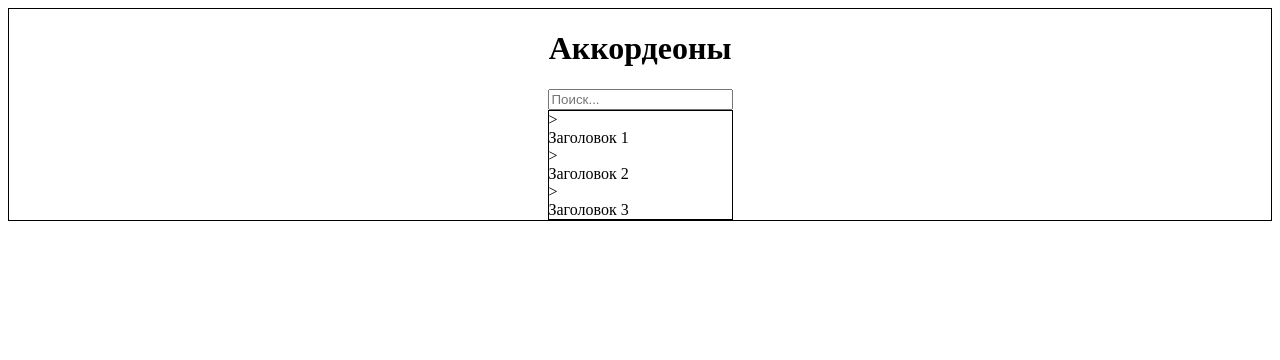
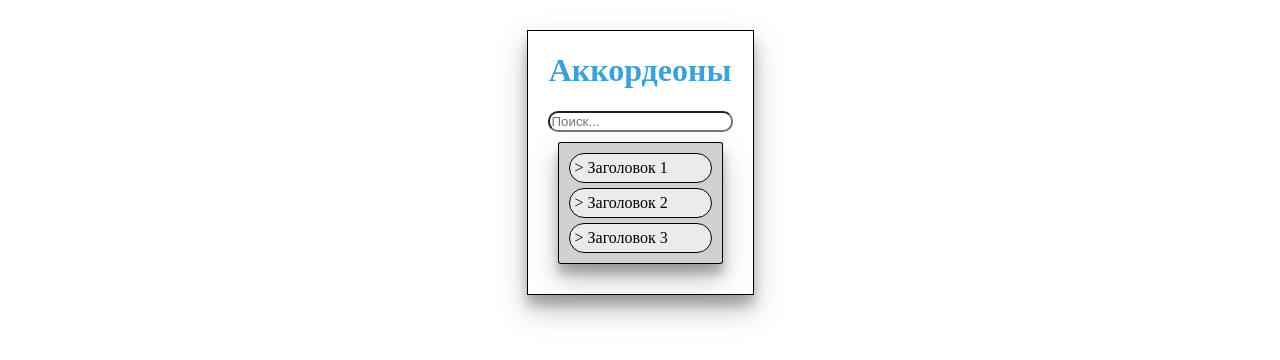
Before and after one commit to G00syara/accordionWebbee, a React (Create React App) app in the folder accordion/: page / in a window 1280 px wide. Shown: the top 360 px of the page. Built offline with nearby package versions, Linux system fonts and the light colour scheme.

Commit message:
5 commit finish commit

```diff
--- a/accordion/package.json
+++ b/accordion/package.json
@@ -9,6 +9,7 @@
     "react": "^18.2.0",
     "react-dom": "^18.2.0",
     "react-scripts": "5.0.1",
+    "styled-components": "^6.0.4",
     "typescript": "^4.9.5",
     "web-vitals": "^2.1.4"
   },
--- a/accordion/public/index.html
+++ b/accordion/public/index.html
@@ -1,14 +1,11 @@
-<!DOCTYPE html>
+<!doctype html>
 <html lang="en">
   <head>
     <meta charset="utf-8" />
     <link rel="icon" href="%PUBLIC_URL%/favicon.ico" />
     <meta name="viewport" content="width=device-width, initial-scale=1" />
     <meta name="theme-color" content="#000000" />
-    <meta
-      name="description"
-      content="Web site created using create-react-app"
-    />
+    <meta name="description" content="Web site created using create-react-app" />
     <link rel="apple-touch-icon" href="%PUBLIC_URL%/logo192.png" />
     <!--
       manifest.json provides metadata used when your web app is installed on a
--- a/accordion/src/App.tsx
+++ b/accordion/src/App.tsx
@@ -1,14 +1,43 @@
 import React from 'react';
+import styled from 'styled-components';
 import AccordionForm from './components/AccordionForm/AccordionForm';
 import AccordionData from './components/model/AccordionData';
-import './css/App.css';
+
+const Wrapper = styled.div`
+  margin-top: 30px;
+  height: 100%;
+  display: grid;
+  justify-content: center;
+  align-content: center;
+`;
+
+const AppContainer = styled.div`
+  display: flex;
+  flex-direction: column;
+  box-shadow: 0 0 0 #3c93d5;
+  padding: 0 20px 20px 20px;
+  border: 1px solid black;
+  box-shadow:
+    0 14px 28px rgba(0, 0, 0, 0.25),
+    0 10px 10px rgba(0, 0, 0, 0.22);
+`;
+
+const H1 = styled.h1`
+  font-family: 'Righteous', cursive;
+  color: #3ca1d9;
+
+  display: flex;
+  justify-content: center;
+`;
 
 const App: React.FC = () => {
   return (
-    <div className="wrapper">
-      <h1 className="wrapper_h1"> Аккордеоны </h1>
-      <AccordionForm data={AccordionData} />
-    </div>
+    <Wrapper>
+      <AppContainer>
+        <H1> Аккордеоны </H1>
+        <AccordionForm data={AccordionData} />
+      </AppContainer>
+    </Wrapper>
   );
 };
 
--- a/accordion/src/components/AccordionForm/AccordionForm.css
+++ /dev/null
@@ -1,3 +0,0 @@
-.accordion {
-  border: 1px solid black;
-}
--- a/accordion/src/components/AccordionForm/AccordionForm.tsx
+++ b/accordion/src/components/AccordionForm/AccordionForm.tsx
@@ -1,7 +1,28 @@
 import React, { useCallback, useState, useMemo } from 'react';
 import { AccordionType } from '../../Types';
 import AccordionItem from '../AccordionItem/AccordionItem';
-import './AccordionForm.css';
+import styled from 'styled-components';
+
+const AccordionDiv = styled.div`
+  border: 1px solid black;
+  border-radius:2%;
+  padding: 5px;
+  background-color: #d1d1d1;
+  margin: 10px;
+  box-shadow:
+  0 14px 28px rgba(0, 0, 0, 0.25),
+  0 10px 10px rgba(0, 0, 0, 0.22);
+}
+`;
+
+const Input = styled.input`
+color: #2b2b2b;
+border-radius:10px;
+  &:focus {
+    background-color: #c8c8c8;
+  }
+}
+`;
 
 interface AccordionFormProps {
   data: AccordionType[];
@@ -11,7 +32,8 @@ const AccordionForm: React.FC<AccordionFormProps> = ({ data }) => {
   const [accordionTree, setAccordionTree] = useState(data);
   const [accordionSearch, setAccordionSearch] = useState<string>('');
 
-  const handleSwitcher = (id: AccordionType['id']) => {
+  const handleSwitcher = useCallback(
+    (id: AccordionType['id']) => {
       setAccordionTree((accordions) => {
         return accordions.map((accordion) => {
           if (accordion.id === id) {
@@ -23,9 +45,12 @@ const AccordionForm: React.FC<AccordionFormProps> = ({ data }) => {
           return accordion;
         });
       });
-  };
+    },
+    [accordionTree],
+  );
 
-  const childrenSwitcher = (children: AccordionType['children'], id: AccordionType['id']): AccordionType[] => {
+  const childrenSwitcher = useCallback(
+    (children: AccordionType['children'], id: AccordionType['id']): AccordionType[] => {
       return children.map((accordion) => {
         if (accordion.id === id) {
           return { ...accordion, open: !accordion.open };
@@ -34,9 +59,12 @@ const AccordionForm: React.FC<AccordionFormProps> = ({ data }) => {
         }
         return accordion;
       });
-  };
+    },
+    [accordionTree],
+  );
 
-  const handleSearch = (data: AccordionType[], search: string): AccordionType[] => {
+  const handleSearch = useCallback(
+    (data: AccordionType[], search: string): AccordionType[] => {
       return data.map((accordion) => {
         const childrenAccordion = handleSearch(accordion.children, search);
         const isOpen =
@@ -48,29 +76,34 @@ const AccordionForm: React.FC<AccordionFormProps> = ({ data }) => {
           children: childrenAccordion,
         };
       });
-  };
+    },
+    [accordionTree],
+  );
 
-  const handleSearching = (e: React.ChangeEvent<HTMLInputElement>) => {
+  const handleSearching = useCallback(
+    (e: React.ChangeEvent<HTMLInputElement>) => {
       setAccordionSearch(e.target.value);
       if (e.target.value == '') {
         return setAccordionTree(data);
       } else {
         return setAccordionTree(handleSearch(accordionTree, e.target.value));
       }
-  };
+    },
+    [accordionTree],
+  );
 
   return (
     <>
-      <input
+      <Input
         type="text"
         placeholder="Поиск..."
         value={accordionSearch}
         onChange={handleSearching}
         className="simple_input"
       />
-      <div className="accordion">
+      <AccordionDiv>
         <AccordionItem data={accordionTree} handleSwitcher={handleSwitcher} />
-      </div>
+      </AccordionDiv>
     </>
   );
 };
--- a/accordion/src/components/AccordionItem/AccordionItem.css
+++ /dev/null
@@ -1,5 +0,0 @@
-.accordion_list {
-}
-.accordion_children {
-  padding: 0 0 0 15px;
-}
--- a/accordion/src/components/AccordionItem/AccordionItem.tsx
+++ b/accordion/src/components/AccordionItem/AccordionItem.tsx
@@ -1,6 +1,20 @@
 import React from 'react';
+import styled from 'styled-components';
 import { AccordionType } from '../../Types';
-import './AccordionItem.css';
+
+const AccordionChildren = styled.div`
+  padding: 0 0 0 15px;
+`;
+
+const AccordionItemDiv = styled.div`
+  font-family: 'Righteous', cursive;
+  padding: 5px;
+  margin: 5px;
+  justify-content: space-between;
+  border-radius: 15px;
+  background-color: #ebebeb;
+  border: 1px solid black;
+`;
 
 interface AccordionItemListProps {
   data: AccordionType[];
@@ -9,22 +23,22 @@ interface AccordionItemListProps {
 
 const AccordionItem: React.FC<AccordionItemListProps> = ({ data, handleSwitcher }) => {
   return (
-    <div className="accordion_list">
+    <>
       {data.map((item) => (
         <div key={item.id}>
-          <div className="accordion_item" onClick={() => handleSwitcher(item.id)}>
-            <div className="">{item.open ? 'v' : '>'}</div>
-            <div className="">{item.title}</div>
-          </div>
+          <AccordionItemDiv onClick={() => handleSwitcher(item.id)}>
+            {item.open ? 'v' : '>'}
+            {' ' + item.title}
+          </AccordionItemDiv>
           {item.open && item.children && (
-            <div className="accordion_children">
+            <AccordionChildren>
               <AccordionItem data={item.children} handleSwitcher={handleSwitcher} />
-            </div>
+            </AccordionChildren>
           )}
         </div>
       ))}
-    </div>
+    </>
   );
 };
 
-export default AccordionItem;
+export default React.memo(AccordionItem);
--- a/accordion/src/css/App.css
+++ /dev/null
@@ -1,10 +0,0 @@
-.wrapper {
-  display: grid;
-  justify-content: center;
-  border: 1px solid black;
-}
-
-.wrapper_h1 {
-  display: flex;
-  justify-content: center;
-}
```
Also changed, not shown: 1 other file (tests, documents, lock files or other folders). Lines whose indentation alone changed are shown as unchanged.
